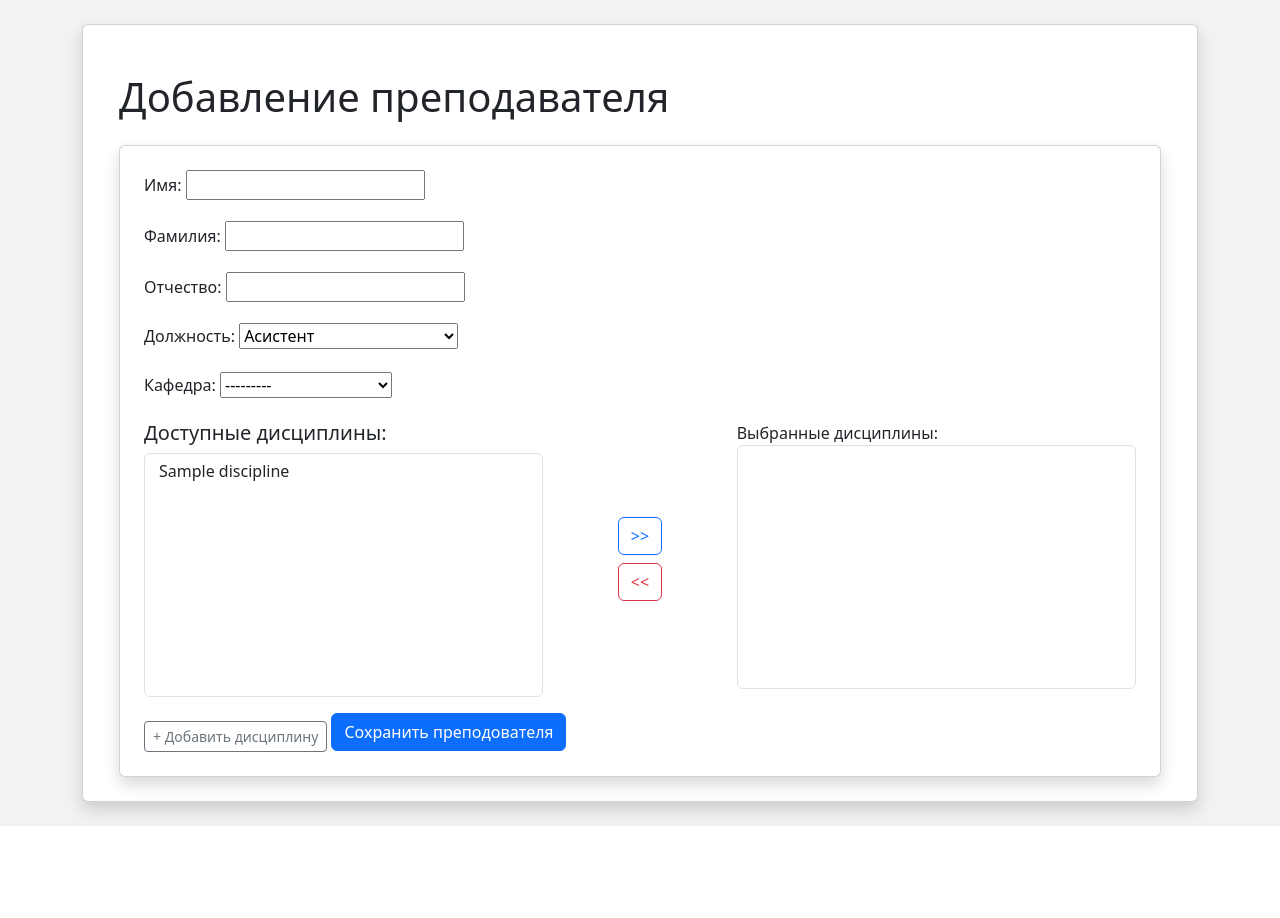
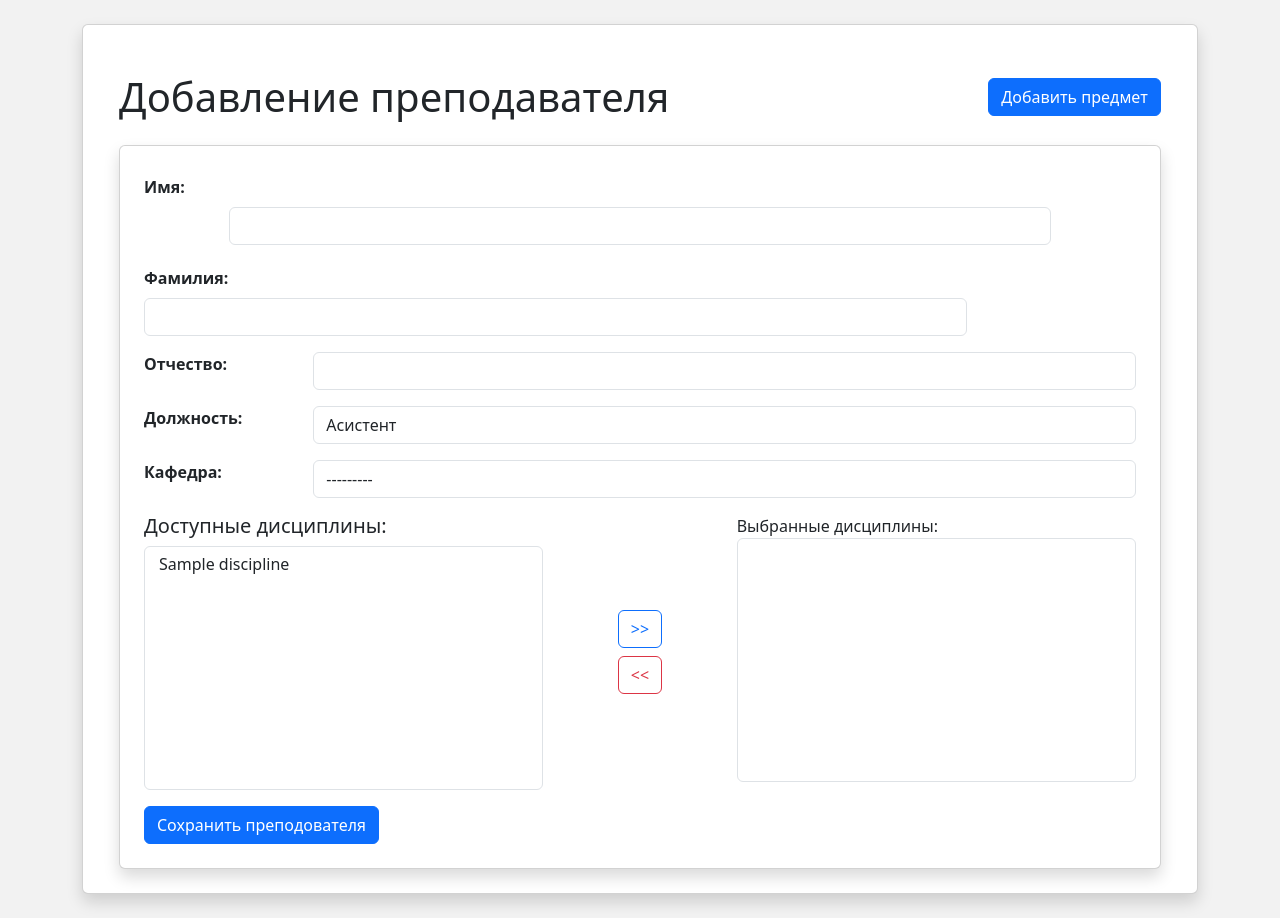
Before and after one commit to Nikita-Stepanyuga/UniversityMack, a Django app: page /add/teacher/ in a window 1280 px wide. Shown: the part 86-1004 px from the top of the page. Before the commit the page ends 912 px from the top, so only its background shows below. Run offline with Django 5.2, Linux system fonts and the light colour scheme; tables that the repository leaves empty hold one stand-in row (values such as "Sample post"); lists and menus that the app fills with data are empty; some libraries are stand-ins or nearby versions.

Commit message:
UniversityMack

```diff
--- a/university/education/static/css/style.css
+++ b/university/education/static/css/style.css
@@ -48,3 +48,7 @@ body {
 .btn_teacher_form{
     margin-top: 1vh;
 }
+.custom-label{
+    margin-right: 5px;
+    padding-top: 5px;
+}
--- a/university/education/templates/education/add_teacher.html
+++ b/university/education/templates/education/add_teacher.html
@@ -1,32 +1,48 @@
 {% extends "layout/base_form.html" %}
+{% load widget_tweaks %}
 
 {% block title %}Добавление преподавателя{% endblock %}
 
 {% block content %}
     <div class="container mt-4">
-        <h1 class="mb-4">Добавление преподавателя</h1>
+        <div class="d-flex justify-content-between align-items-center mb-4">
+            <h1 class="mb-0">Добавление преподавателя</h1>
+            <button type="button" class="btn btn-primary" data-bs-toggle="modal" data-bs-target="#addSubjectModal">
+                             Добавить предмет
+            </button>
+        </div>
         <div class="card shadow p-4">
             <form method="POST">
                 {% csrf_token %}
-                <div class="mb-3">
-                    <label for="{{ form.first_name.id_for_label }}" class="form-label">Имя:</label>
-                    {{ form.first_name }}
+                <div class="row mb-3 ">
+                    <label for="{{ form.first_name.id_for_label }}" class="col-sm-1 form-label custom-label"><b>Имя:</b></label>
+                    <div class="col-sm-10 offset-sm-1">
+                        {{ form.first_name|add_class:"form-control" }}
                     </div>
-                <div class="mb-3">
-                    <label for="{{ form.last_name.id_for_label }}" class="form-label">Фамилия:</label>
-                    {{ form.last_name }}
                 </div>
-                <div class="mb-3">
-                    <label for="{{ form.patronymic.id_for_label }}" class="form-label">Отчество:</label>
-                    {{ form.patronymic }}
+                <div class="row mb-3">
+                    <label for="{{ form.last_name.id_for_label }}" class="col-sm-2 form-label custom-label "><b>Фамилия:</b></label>
+                    <div class="col-sm-10">
+                    {{ form.last_name|add_class:"form-control" }}
                     </div>
-                <div class="mb-3">
-                    <label for="{{ form.position.id_for_label }}" class="form-label">Должность:</label>
-                    {{ form.position }}
                 </div>
-                <div class="mb-3">
-                    <label for="{{ form.department.id_for_label }}" class="form-label">Кафедра:</label>
-                    {{ form.department }}
+                <div class="row mb-3">
+                    <label for="{{ form.patronymic.id_for_label }}" class="col-sm-2 form-label "><b>Отчество:</b></label>
+                    <div class="col-sm-10">
+                    {{ form.patronymic|add_class:"form-control" }}
+                    </div>
+                </div>
+                <div class="row mb-3">
+                    <label for="{{ form.position.id_for_label }}" class="col-sm-2 form-label"><b>Должность:</b></label>
+                    <div class="col-sm-10 ">
+                    {{ form.position|add_class:"form-control" }}
+                    </div>
+                </div>
+                <div class="row mb-3">
+                    <label for="{{ form.department.id_for_label }}" class="col-sm-2 form-label"><b>Кафедра:</b></label>
+                    <div class="col-sm-10">
+                    {{ form.department|add_class:"form-control" }}
+                    </div>
                 </div>
 
                 <div class="mb-3">
@@ -39,7 +55,6 @@
                           {% endfor %}
                         </select>
                       </div>
-
                       <div class="col-md-2 d-flex flex-column justify-content-center align-items-center">
                         <button type="button" id="add-discipline" class="btn btn-outline-primary mb-2">&gt;&gt;</button>
                         <button type="button" id="remove-discipline" class="btn btn-outline-danger">&lt;&lt;</button>
@@ -52,23 +67,25 @@
                         </select>
                       </div>
                     </div>
-
                 </div>
-                    <!-- Кнопка для показа формы добавления -->
-                    <button type="button" class="btn btn-outline-secondary btn-sm mt-2" data-bs-toggle="collapse" data-bs-target="#addDisciplineForm">
-                        + Добавить дисциплину
-                    </button>
-
+                <button type="submit" id="save-teacher" class="btn btn-primary">Сохранить преподователя</button>
+            </form>
                     <!-- Форма добавления дисциплины -->
-                    <div class="collapse mt-3" id="addDisciplineForm">
-                        <div class="card card-body">
-                            <div id="inline-discipline-form">
+                    <div class="modal fade" id="addSubjectModal" tabindex="-1" aria-labelledby="addSubjectLabel" aria-hidden="true">
+                        <div class="modal-dialog">
+                            <form id="inline-discipline-form" class="modal-content" method="POST">
                                 {% csrf_token %}
-                                <div class="mb-2">
-                                    <label class="form-label">Название дисциплины:</label>
-                                    {{ discipline_form.name }}
+                                <div class="modal-header">
+                                    <h5 class="modal-title" id="addSubjectLabel">Добавление предмета:</h5>
                                 </div>
-                                <div class="mb-2">
+                                <div class="row mb-2 ">
+                                    <div class="col-md-10 mx-auto">
+                                        <label class="form-label">Название предмета:</label>
+                                        {{ discipline_form.name|add_class:"form-control" }}
+                                    </div>
+                                </div>
+                                <div class="row mb-3">
+                                    <div class="col-md-10 mx-auto">
                                         <label class="form-label">Кафедра:</label>
                                         <select class="form-select" name="department" id="id_new_department">
                                             {% for dept in departments %}
@@ -76,14 +93,12 @@
                                             {% endfor %}
                                         </select>
                                     </div>
+                                </div>
                                 <button type="submit" class="btn btn-success btn-sm" id='save-discipline'>Сохранить дисциплину</button>
-                            </div>
-                            <div id="discipline-success" class="text-success mt-2" style="display:none;">Дисциплина добавлена!</div>
+                            </form>
                         </div>
                     </div>
 
-                    <button type="submit" id="save-teacher" class="btn btn-primary">Сохранить преподователя</button>
-            </form>
 
 
 <script>
--- a/university/education/templates/layout/base_form.html
+++ b/university/education/templates/layout/base_form.html
@@ -9,7 +9,8 @@
 
     <link rel="stylesheet" href="{% static 'css/style.css' %}">
     <link rel="stylesheet" href="https://cdn.jsdelivr.net/npm/bootstrap@5.3.0/dist/css/bootstrap.min.css">
-<link rel="stylesheet" href="https://cdn.jsdelivr.net/npm/select2@4.0.13/dist/css/select2.min.css">
+    <link rel="stylesheet" href="https://cdn.jsdelivr.net/npm/select2@4.0.13/dist/css/select2.min.css">
+
 </head>
 <body>
     <header>
--- a/university/university/settings.py
+++ b/university/university/settings.py
@@ -38,6 +38,7 @@ INSTALLED_APPS = [
     'django.contrib.sessions',
     'django.contrib.messages',
     'django.contrib.staticfiles',
+    'widget_tweaks'
 ]
 
 MIDDLEWARE = [
```
Lines whose indentation alone changed are shown as unchanged.
